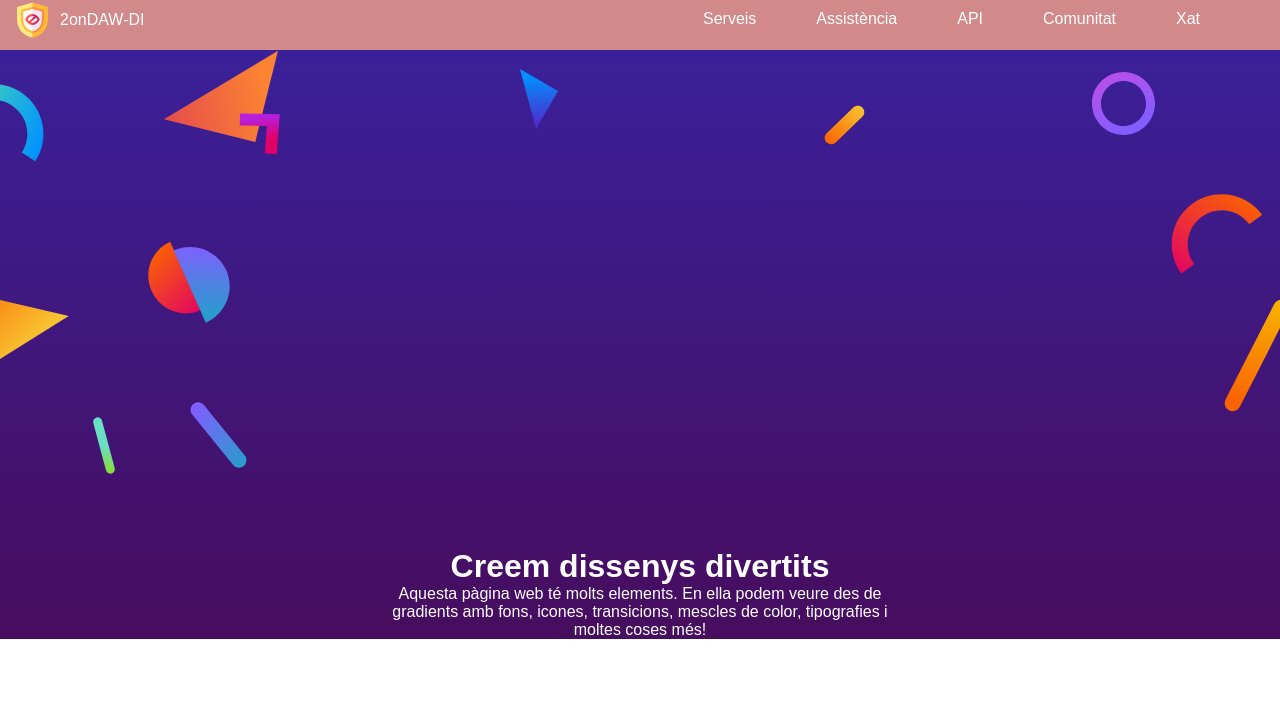
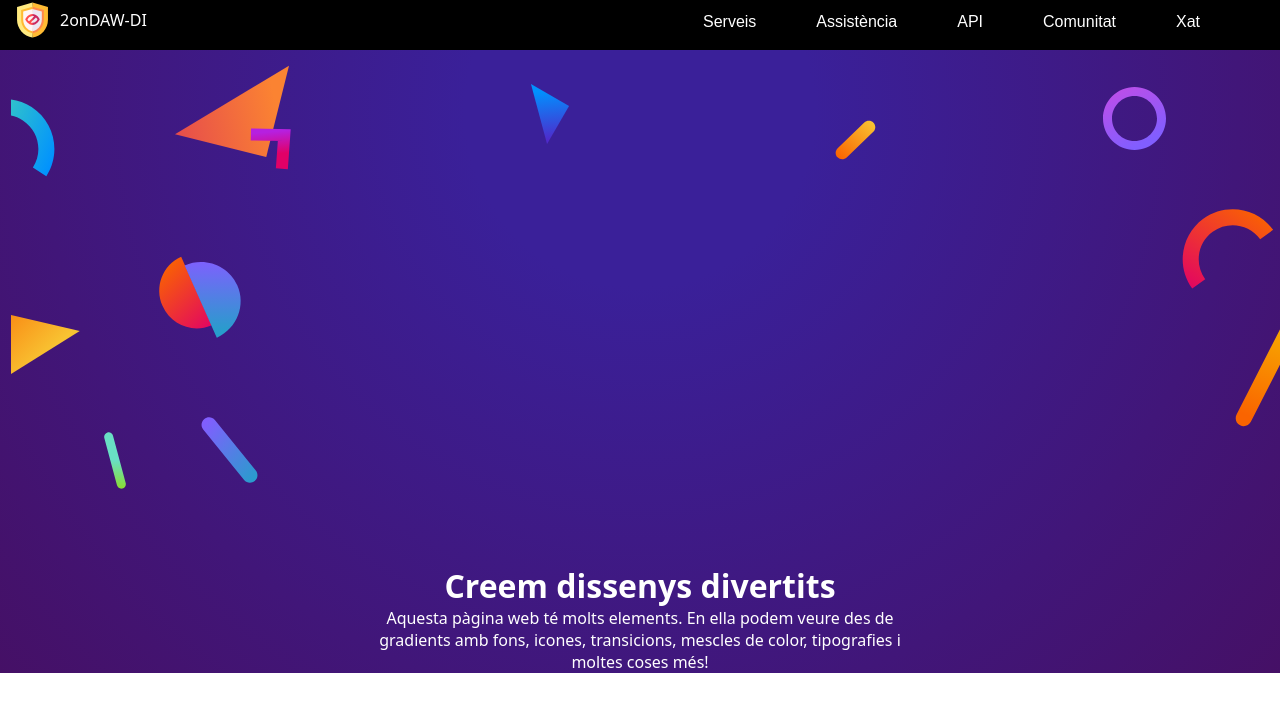
Before and after one commit to KMoran00/ACTS_2DAW, a PHP site: page / in a window 1280 px wide; the page is wider, and only the part inside the window is pictured. Shown: the top 712 px of that part. Run offline with PHP 8.4, Linux system fonts and the light colour scheme.

Commit message:
confeti bien -- arreglar texto

```diff
--- a/DIW/UD6ACTFINAL/css/estils.css
+++ b/DIW/UD6ACTFINAL/css/estils.css
@@ -1,12 +1,14 @@
 *{
     margin:0;
     box-sizing: border-box;
+    font-family: Ubuntu, system-ui, "Helvetica Neue", Helvetica, Arial, sans-serif;
+
 }
 
 /* -------Estils per al header---------- */
 
 header{
-    background-color:rgb(209, 137, 137);
+    background-color:rgb(0, 0, 0);
     height: 50px;
     width: 100%;
 }
@@ -25,7 +27,7 @@ header{
 }
 
 
-
+/* Apartat links navegació */
 .navegacio {
     display: flex;
     justify-content: flex-end;
@@ -54,20 +56,22 @@ header{
     color:RGB(218, 136, 85);
 }
 
-/* -------Estils per al main1 ---------- */
+/* -------Estils per al main ---------- */
 main{
-    background: linear-gradient(to bottom, rgb(58, 32, 153), rgb(71, 13, 94));
-    background-repeat: no-repeat;
+background-image: radial-gradient( 80vw circle at 50% 10%, #3a2099 17%, #480c59 100% );    background-repeat: no-repeat;
     background-position: center;
-    min-height: 400px;
+
 }
 
+.confeMain{
+    padding-top: 15px;
+    padding-left: 11px;
+}
 
 
 .mainText{
     margin-top: 70px;
     justify-content: center;
-    font-family: 'Poppins', sans-serif;
     text-align: center;
     color: white;
 
--- a/DIW/UD6ACTFINAL/index.html
+++ b/DIW/UD6ACTFINAL/index.html
@@ -42,10 +42,9 @@
 
     <main>
         <!-- Imatge confeti -->
-        <div class="confeMain">
-            <img src="img/confeti.svg" alt="confeti no carregat">
-        </div>
+        <img src="img/confeti.svg" class="confeMain" alt="confeti no carregat">
 
+        <!-- Text central -->
         <div class="container-fluid">
             <div class="row">
                 <div class="col-12 mainText">
```
